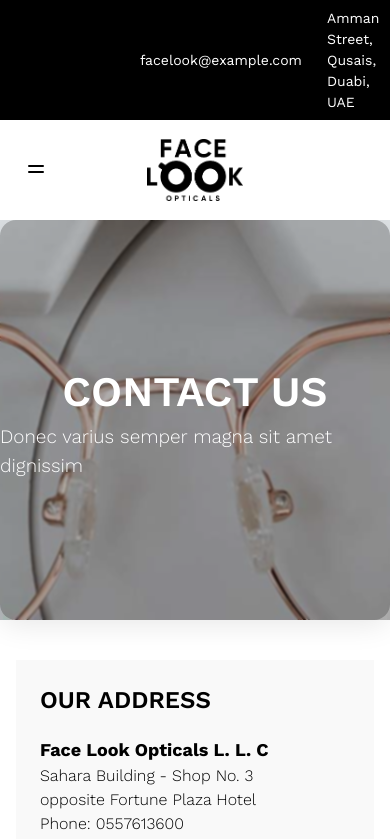
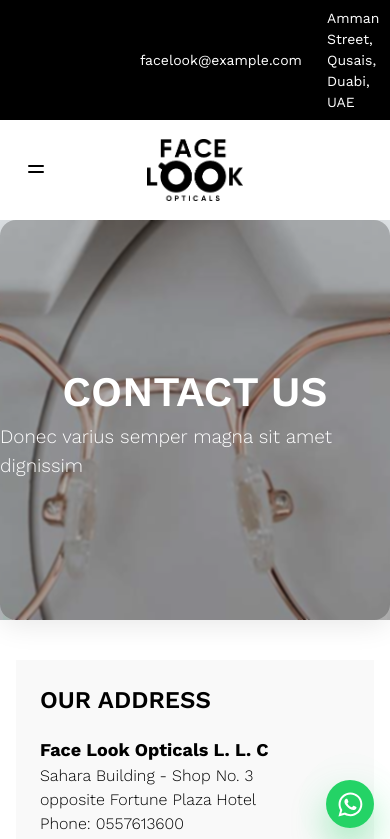
Before and after one commit to vineesht88/facelook, a React (Vite) app: page /contact in a window 390 px wide. Shown: the top 839 px of the page. Built offline with nearby package versions, Linux system fonts and the light colour scheme; some icons are missing.

Commit message:
chat and back to top

```diff
--- a/src/App.tsx
+++ b/src/App.tsx
@@ -7,6 +7,8 @@ import ContactPage from './pages/ContactPage'
 import HomePage from './pages/HomePage'
 import ProductPage from './pages/ProductPage'
 import Preloader from './components/Preloader'
+import WhatsAppChatButton from './components/WhatsAppChatButton'
+import ScrollToTopButton from './components/ScrollToTopButton'
 
 const NotFound = () => (
   <section className="mx-auto flex w-full max-w-3xl flex-col gap-4 px-6 py-24 text-center">
@@ -127,6 +129,12 @@ function App() {
         </Routes>
       </main>
       <Footer />
+      {!isPageLoading && (
+        <>
+          <WhatsAppChatButton />
+          <ScrollToTopButton />
+        </>
+      )}
     </div>
   )
 }
--- /dev/null
+++ b/src/assets/style/_ScrollToTopButton.scss
@@ -0,0 +1,82 @@
+.scroll-top {
+  position: fixed;
+  right: clamp(1rem, 2.4vw, 1.75rem);
+  bottom: clamp(4.25rem, 7vw, 5.5rem);
+  display: inline-flex;
+  justify-content: center;
+  align-items: center;
+  width: 3rem;
+  height: 3rem;
+  border-radius: 999px;
+  border: none;
+  background: linear-gradient(135deg, #0f172a, #334155);
+  color: #f8fafc;
+  box-shadow: 0 20px 36px rgba(15, 23, 42, 0.4);
+  cursor: pointer;
+  transition: transform 0.2s ease, box-shadow 0.2s ease;
+  z-index: 1090;
+  isolation: isolate;
+}
+
+.scroll-top:hover,
+.scroll-top:focus-visible {
+  transform: translateY(-2px);
+  box-shadow: 0 22px 40px rgba(15, 23, 42, 0.46);
+}
+
+.scroll-top:focus-visible {
+  outline: 3px solid rgba(148, 163, 184, 0.4);
+  outline-offset: 4px;
+}
+
+.scroll-top::after {
+  content: '';
+  position: absolute;
+  inset: -6px;
+  border-radius: inherit;
+  background: rgba(15, 23, 42, 0.4);
+  opacity: 0;
+  transform: scale(0.7);
+  animation: scroll-top-pulse 3s ease-out infinite;
+  z-index: -1;
+}
+
+@media (max-width: 768px) {
+  .scroll-top {
+    bottom: clamp(4rem, 9vw, 5rem);
+    width: 2.75rem;
+    height: 2.75rem;
+  }
+}
+
+@media (max-width: 640px) {
+  .scroll-top {
+    width: 2.6rem;
+    height: 2.6rem;
+  }
+}
+
+@keyframes scroll-top-pulse {
+  0% {
+    opacity: 0.45;
+    transform: scale(0.7);
+  }
+  60% {
+    opacity: 0.08;
+    transform: scale(1.6);
+  }
+  100% {
+    opacity: 0;
+    transform: scale(2.1);
+  }
+}
+
+@media (prefers-reduced-motion: reduce) {
+  .scroll-top {
+    transition: none;
+  }
+
+  .scroll-top::after {
+    animation: none;
+  }
+}
--- /dev/null
+++ b/src/assets/style/_WhatsAppButton.scss
@@ -0,0 +1,89 @@
+.whatsapp-chat {
+  position: fixed;
+  right: clamp(1rem, 2.4vw, 1.75rem);
+  bottom: clamp(1rem, 2.8vw, 1.75rem);
+  display: inline-flex;
+  align-items: center;
+  gap: 0.5rem;
+  padding: 10px;
+  border-radius: 999px;
+  background: #25d366;
+  color: #ffffff;
+  font-weight: 600;
+  box-shadow: 0 18px 35px rgba(37, 211, 102, 0.4);
+  text-decoration: none;
+  transition: transform 0.2s ease, box-shadow 0.2s ease;
+  z-index: 1100;
+  isolation: isolate;
+}
+
+.whatsapp-chat::after {
+  content: '';
+  position: absolute;
+  inset: 0;
+  border-radius: inherit;
+  background: rgba(37, 211, 102, 0.45);
+  z-index: -1;
+  opacity: 0;
+  transform: scale(0.85);
+  animation: whatsapp-pulse 2.8s ease-out infinite;
+}
+
+.whatsapp-chat:hover,
+.whatsapp-chat:focus-visible {
+  transform: translateY(-2px);
+  box-shadow: 0 20px 40px rgba(37, 211, 102, 0.5);
+}
+
+.whatsapp-chat:focus-visible {
+  outline: 3px solid #ffffff;
+  outline-offset: 4px;
+}
+
+.whatsapp-chat__icon {
+  display: block;
+}
+
+.whatsapp-chat__label {
+  font-size: 0.95rem;
+  letter-spacing: 0.01em;
+}
+
+@media (max-width: 768px) {
+  .whatsapp-chat {
+    padding: 0.65rem;
+    border-radius: 999px;
+    gap: 0.35rem;
+  }
+}
+
+@media (max-width: 640px) {
+  .whatsapp-chat {
+    padding: 0.6rem;
+  }
+
+  .whatsapp-chat__label {
+    display: none;
+  }
+}
+
+@keyframes whatsapp-pulse {
+  0% {
+    opacity: 0.6;
+    transform: scale(0.85);
+  }
+  55% {
+    opacity: 0.12;
+    transform: scale(1.75);
+  }
+  100% {
+    opacity: 0;
+    transform: scale(2.2);
+  }
+}
+
+@media (prefers-reduced-motion: reduce) {
+  .whatsapp-chat::after {
+    animation: none;
+  }
+}
--- a/src/assets/style/main.scss
+++ b/src/assets/style/main.scss
@@ -5,6 +5,8 @@
 @use './AboutPage';
 @use './ProductPage';
 @use './ContactPage';
+@use './WhatsAppButton';
+@use './ScrollToTopButton';
 @use './footer';
 @use './banner';
 @use './variables';
--- /dev/null
+++ b/src/components/ScrollToTopButton.tsx
@@ -0,0 +1,32 @@
+import ArrowUpwardIcon from '@mui/icons-material/ArrowUpward'
+import { useEffect, useState } from 'react'
+
+const SCROLL_THRESHOLD = 240
+
+export default function ScrollToTopButton() {
+  const [isVisible, setIsVisible] = useState(false)
+
+  useEffect(() => {
+    const handleScroll = () => {
+      setIsVisible(window.scrollY > SCROLL_THRESHOLD)
+    }
+
+    handleScroll()
+    window.addEventListener('scroll', handleScroll, { passive: true })
+    return () => window.removeEventListener('scroll', handleScroll)
+  }, [])
+
+  if (!isVisible) {
+    return null
+  }
+
+  const scrollToTop = () => {
+    window.scrollTo({ top: 0, behavior: 'smooth' })
+  }
+
+  return (
+    <button type="button" className="scroll-top" onClick={scrollToTop} aria-label="Back to top">
+      <ArrowUpwardIcon fontSize="small" />
+    </button>
+  )
+}
--- /dev/null
+++ b/src/components/WhatsAppChatButton.tsx
@@ -0,0 +1,21 @@
+import Icon from '@mdi/react'
+import { mdiWhatsapp } from '@mdi/js'
+
+const WHATSAPP_PHONE = '+971564406045'
+
+export default function WhatsAppChatButton() {
+  const chatHref = `https://wa.me/${WHATSAPP_PHONE}`
+
+  return (
+    <a
+      href={chatHref}
+      className="whatsapp-chat"
+      target="_blank"
+      rel="noopener noreferrer"
+      aria-label="Chat with us on WhatsApp"
+    >
+      <Icon path={mdiWhatsapp} size={1.2} className="whatsapp-chat__icon" aria-hidden="true" />
+
+    </a>
+  )
+}
```
